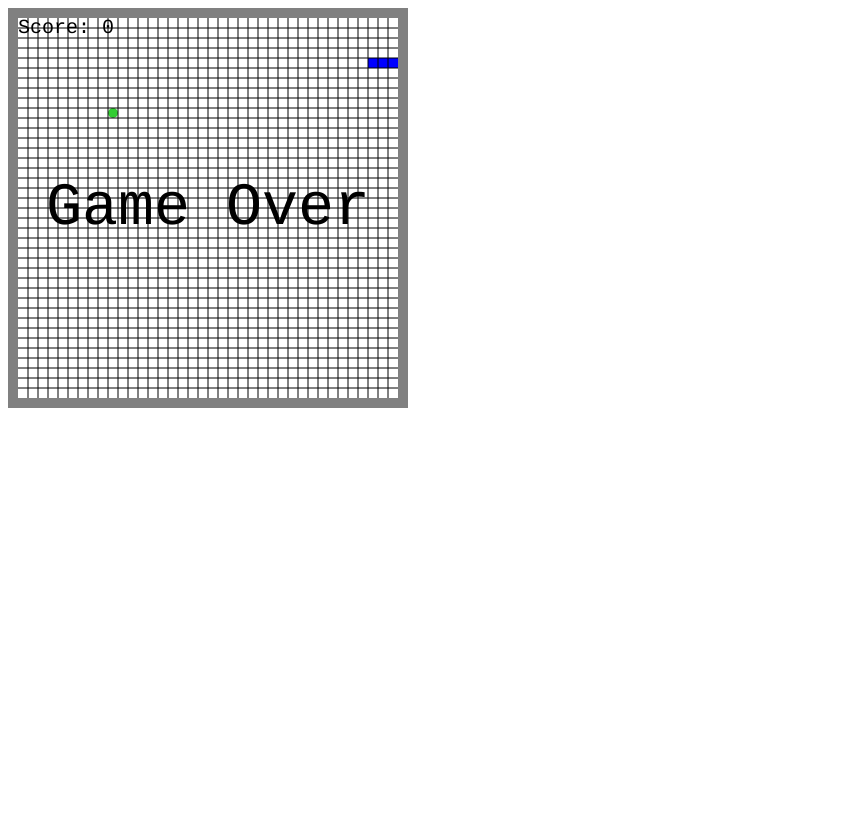
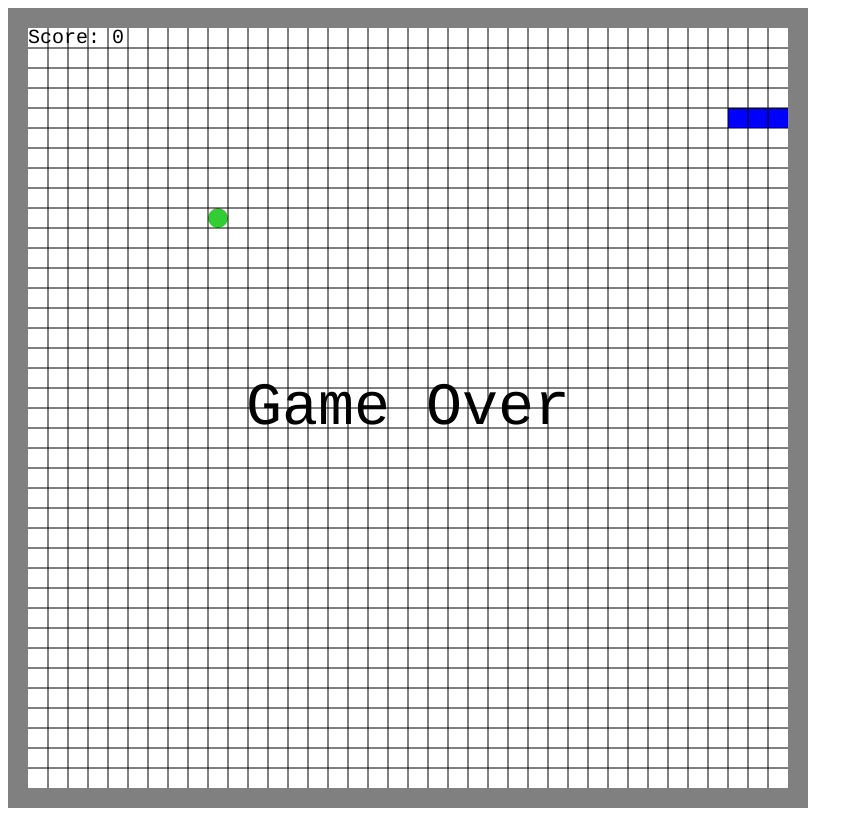
Before and after one commit to gguiesi/javascript-study, a plain HTML site: page snake.html in a window 1280 px wide. Shown: the whole page, without its empty margins (0-863 px from the left). Drawn offline with nearby package versions, Linux system fonts and the light colour scheme.

Commit message:
block size create using canvas size

```diff
--- a/snake.html
+++ b/snake.html
@@ -5,7 +5,7 @@
         <title>Snake!</title>
     </head>
     <body>
-        <canvas id="canvas" width="400" height="400"></canvas>
+        <canvas id="canvas" width="800" height="800"></canvas>
 
         <script src="https://code.jquery.com/jquery-2.1.0.js" charset="utf-8"></script>
         <script src="js/snake.js" charset="utf-8"></script>
@@ -18,7 +18,7 @@
             var width = canvas.width;
             var height = canvas.height;
             // Work out the width and height in blocks
-            var blockSize = 10;
+            var blockSize = Math.round(width * 0.025);
             var widthInBlocks = width / blockSize;
             var heightInBlocks = height / blockSize;
             // Set score to 0
```
